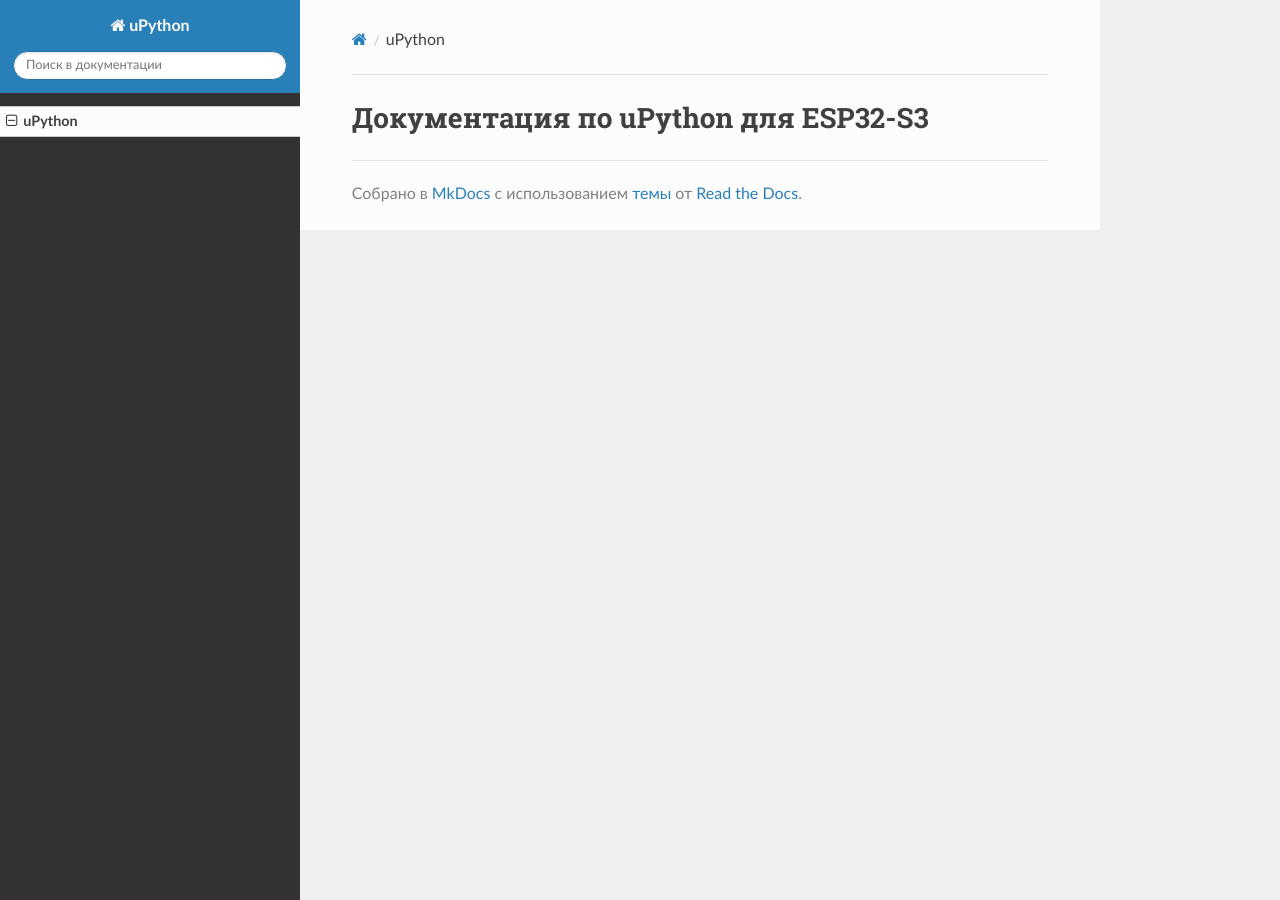
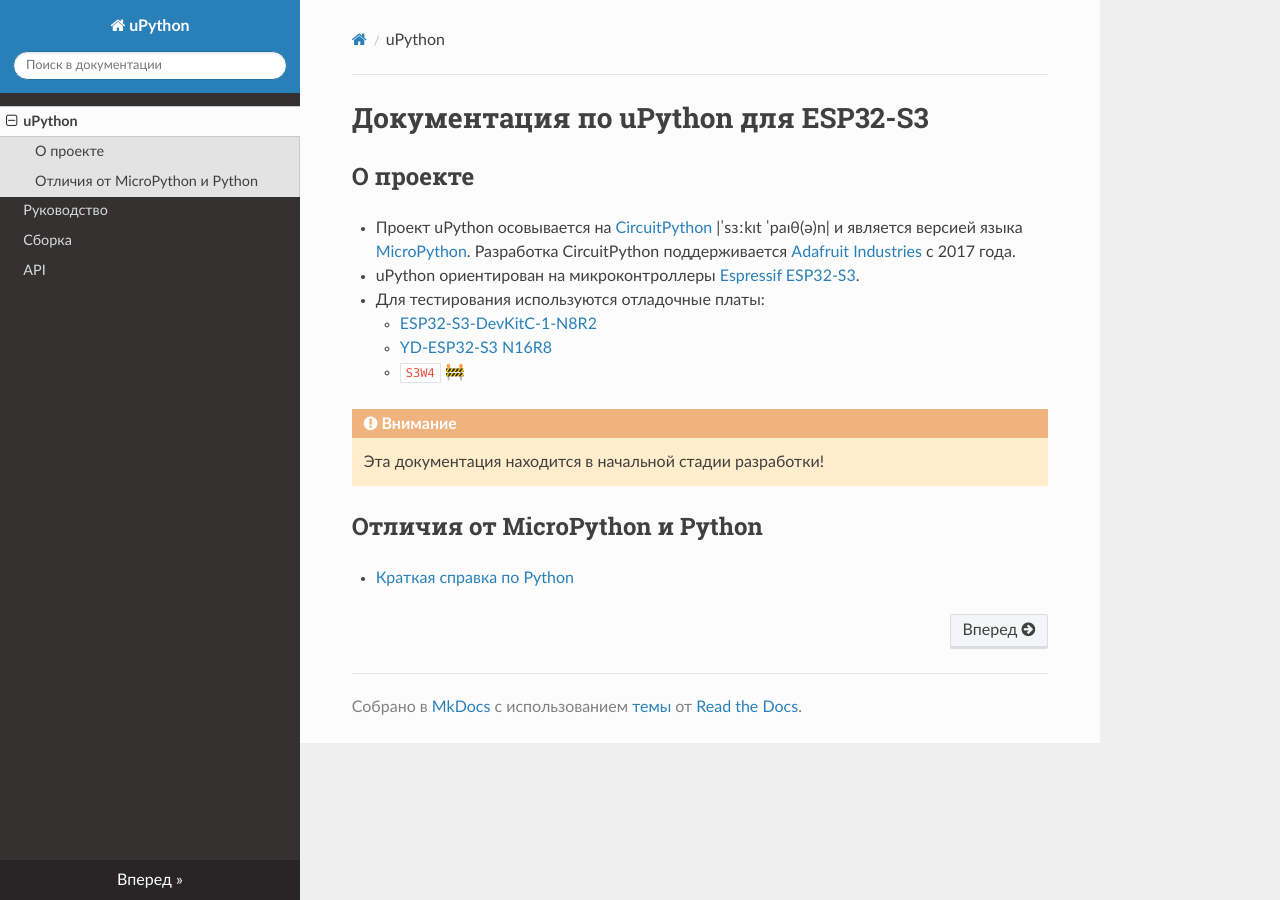
Before and after one commit to akhud78/upython, an MkDocs documentation site: the page built from docs/index.md, in a window 1280 px wide. Built offline with MkDocs 1.6.1, drawn with Linux system fonts in a browser that asks for light colours; nearby versions of some CDN libraries.

Commit message:
tutorial

```diff
--- a/.readthedocs.yaml
+++ b/.readthedocs.yaml
@@ -21,6 +21,6 @@
    - requirements: docs/requirements.txt
 
 # Optionally build your docs in additional formats such as PDF and ePub
-formats:
-    - pdf
+# formats:
+#    - pdf
 #    - epub
--- a/docs/index.md
+++ b/docs/index.md
@@ -1 +1,17 @@
 # Документация по uPython для ESP32-S3
+
+## О проекте
+
+- Проект uPython осовывается на [CircuitPython](https://docs.circuitpython.org/en/latest/README.html) |ˈsɜːkɪt ˈpaɪθ(ə)n| и является версией языка [MicroPython](https://docs.micropython.org/en/latest/). Разработка CircuitPython поддерживается [Adafruit Industries](https://en.wikipedia.org/wiki/Adafruit_Industries) с 2017 года.
+- uPython ориентирован на микроконтроллеры [Espressif ESP32-S3](https://www.espressif.com/en/products/socs/esp32-s3).
+- Для тестирования используются отладочные платы:
+    - [ESP32-S3-DevKitC-1-N8R2](https://circuitpython.org/board/espressif_esp32s3_devkitc_1_n8r2/)
+    - [YD-ESP32-S3 N16R8](https://circuitpython.org/board/yd_esp32_s3_n16r8/)
+    - `S3W4`  &#128679;
+
+
+!!! warning "Внимание"
+    Эта документация находится в начальной стадии разработки!
+
+## Отличия от MicroPython и Python
+- [Краткая справка по Python](https://quickref.me/python.html#python-strings)
--- a/docs/requirements.txt
+++ b/docs/requirements.txt
@@ -104,7 +104,9 @@
 pygments==2.16.1
     # via sphinx
 pymdown-extensions==10.1
-    # via mkdocstrings
+    # via
+    #   -r docs/requirements.in
+    #   mkdocstrings
 pyphen==0.14.0
     # via weasyprint
 python-dateutil==2.8.2
--- a/mkdocs.yml
+++ b/mkdocs.yml
@@ -1,11 +1,21 @@
 site_name: uPython
 nav:
   - 'uPython': index.md
+  - 'Руководство': tutorial.md
+  - 'Сборка': building.md
+  - 'API': api.md
 theme:
   name: readthedocs
+# name: mkdocs
   highlightjs: true
   locale: ru
 plugins:
+#  - with-pdf:
+#      author: akhud78
+#      copyright: Navtelecom
+#      cover_subtitle: версия 0.1
+#      toc_title: Содержание
+#      output_path: upython.pdf
   - search:
       lang: ['en']
   - autorefs
@@ -20,3 +30,10 @@
   - markdown_include.include:
       base_path: .
   - admonition
+#  - pymdownx.highlight:
+#      anchor_linenums: true
+#      line_spans: __span
+#      pygments_lang_class: true
+#  - pymdownx.inlinehilite
+#  - pymdownx.snippets
+#  - pymdownx.superfences
```
Also changed, not shown: README.md (+27 -0 lines), docs/api.md (added, +3 -0 lines), docs/building.md (added, +3 -0 lines), docs/tutorial.md (added, +78 -0 lines), rgb_blink.py (added, +35 -0 lines), 1 other file.
